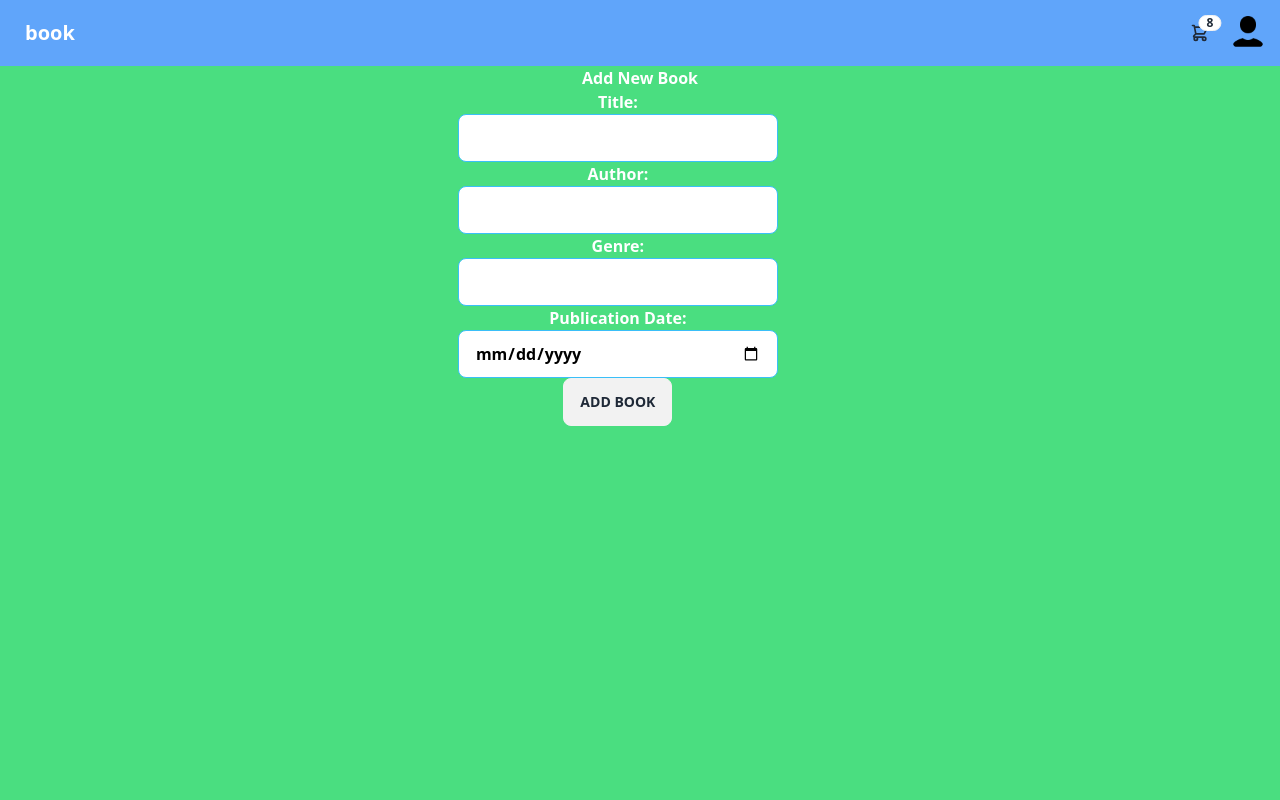
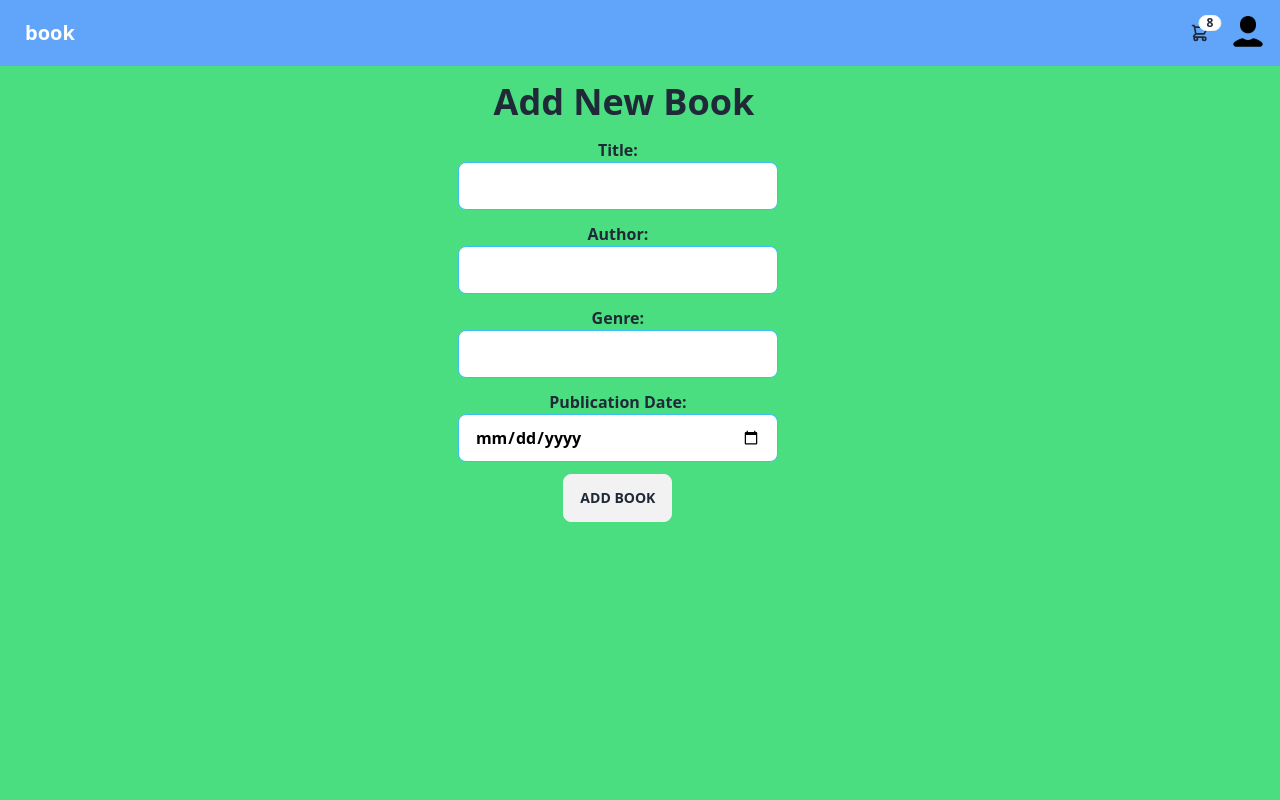
Before and after one commit to kdipto1/book-catalog-client, a React (Vite) app: page /addNewBook in a window 1280 px wide. Shown: the top 800 px of the page. Built offline with nearby package versions, Linux system fonts and the light colour scheme; sample sign-in values are in the browser's storage.

Commit message:
toast added for notification and add new book page bug fixed

```diff
--- a/package.json
+++ b/package.json
@@ -14,6 +14,7 @@
     "react": "^18.2.0",
     "react-dom": "^18.2.0",
     "react-hook-form": "^7.45.1",
+    "react-hot-toast": "^2.4.1",
     "react-redux": "^8.1.1",
     "react-router-dom": "^6.14.1",
     "react-spinners": "^0.13.8"
--- a/src/App.tsx
+++ b/src/App.tsx
@@ -1,9 +1,11 @@
+import { Toaster } from "react-hot-toast";
 import MainLayout from "./layouts/MainLayout";
 
 function App() {
   return (
     <>
       <MainLayout />
+      <Toaster />
     </>
   );
 }
--- a/src/components/AllBooks/AllBooksPageBooks.tsx
+++ b/src/components/AllBooks/AllBooksPageBooks.tsx
@@ -16,7 +16,6 @@ interface AllBooksPageBooksProps {
 export default function AllBooksPageBooks({
   searchData,
 }: AllBooksPageBooksProps) {
-  console.log(searchData, "All bosks");
   // eslint-disable-next-line @typescript-eslint/no-unsafe-assignment
   const { data, isLoading, isError } = useGetBooksQuery(searchData) as {
     data: ApiResponse;
@@ -31,17 +30,16 @@ export default function AllBooksPageBooks({
       ...item,
       publicationDate: new Date(item.publicationDate),
     })) || [];
-
   return (
-    <>
-      <p className="text-center bg-green-400 font-semibold text-4xl">
-        All Books
+    <div className="min-h-screen bg-green-400">
+      <p className="text-center font-semibold text-4xl">
+        {!books.length ? "No book found" : "All Books"}
       </p>
       <div className="grid grid-cols-3 gap-4  pt-4 bg-green-400">
         {books?.map((book: IBook) => (
           <BookCard key={book._id} book={book} />
         ))}
       </div>
-    </>
+    </div>
   );
 }
--- a/src/components/AllBooks/BooksSearchAndFiltering.tsx
+++ b/src/components/AllBooks/BooksSearchAndFiltering.tsx
@@ -61,7 +61,7 @@ export default function BooksSearchAndFiltering({
           {...register("publicationYear")}
           className="input input-bordered input-info w-full max-w-xs"
           type="number"
-          placeholder="YYYY"
+          placeholder="Year"
           min="0"
           max="2023"
         />
--- a/src/components/BookDetails/DeleteConfirmationModal.tsx
+++ b/src/components/BookDetails/DeleteConfirmationModal.tsx
@@ -2,6 +2,7 @@
 import { useState } from "react";
 import { useDeleteBookMutation } from "../../redux/features/book/bookApi";
 import { useNavigate } from "react-router-dom";
+import { toast } from "react-hot-toast";
 
 interface DeleteConfirmationModalProps {
   bookId: string;
@@ -29,7 +30,7 @@ export const DeleteConfirmationModal: React.FC<
     } catch (error) {
       setIsDeleting(false);
       setIsError(true);
-      console.error("Delete book error", error);
+      toast("Delete book error");
     }
   };
   const handleCancel = () => {
--- a/src/pages/AddNewBook.tsx
+++ b/src/pages/AddNewBook.tsx
@@ -2,10 +2,10 @@
 /* eslint-disable @typescript-eslint/no-unsafe-assignment */
 import { useForm } from "react-hook-form";
 import { useAddNewBookMutation } from "../redux/features/book/bookApi";
-import { IBook } from "../types/globalTypes";
 import { SerializedError } from "@reduxjs/toolkit";
+import { toast } from "react-hot-toast";
 
-interface IBookFormValues extends Partial<IBook> {
+interface IBookFormValues {
   title: string;
   author: string;
   genre: string;
@@ -23,6 +23,7 @@ export default function AddNewBook() {
     register,
     handleSubmit,
     formState: { errors },
+    reset,
   } = useForm<IBookFormValues>();
 
   const [addBook, { isLoading, isError, error }] = useAddNewBookMutation();
@@ -30,18 +31,19 @@ export default function AddNewBook() {
   const onSubmit = async (data: IBookFormValues) => {
     try {
       const response = await addBook(data).unwrap();
-      console.log("Book added successfully", response);
+      reset();
+      toast("Book added successfully");
     } catch (error) {
-      console.error("Add book error", error);
+      toast("Add book error");
     }
   };
 
   return (
-    <div className="mx-auto text-white font-semibold text-center h-screen bg-green-400">
-      <h1 className="text-center">Add New Book</h1>
+    <div className="mx-auto font-semibold text-center h-screen bg-green-400">
+      <h1 className="text-center mr-8 text-4xl py-4">Add New Book</h1>
       <div className="mx-auto my-auto card w-96">
         <form
-          className="flex justify-start content-start card w-auto mr-auto"
+          className="text-center card w-auto mr-auto"
           onSubmit={handleSubmit(onSubmit)}
         >
           <div>
@@ -53,7 +55,7 @@ export default function AddNewBook() {
             />
             {errors.title && <div>{errors.title.message}</div>}
           </div>
-          <div>
+          <div className="py-3">
             <label>Author:</label>
             <input
               className="input input-bordered input-info w-full max-w-xs"
@@ -71,7 +73,7 @@ export default function AddNewBook() {
             />
             {errors.genre && <div>{errors.genre.message}</div>}
           </div>
-          <div>
+          <div className="py-3">
             <label>Publication Date:</label>
             <input
               className="input input-bordered input-info w-full max-w-xs text-black"
--- a/src/pages/AllBooks.tsx
+++ b/src/pages/AllBooks.tsx
@@ -1,7 +1,7 @@
-import { useState } from "react";
+import { useEffect, useState } from "react";
 import AllBooksPageBooks from "../components/AllBooks/AllBooksPageBooks";
 import BooksSearchAndFiltering from "../components/AllBooks/BooksSearchAndFiltering";
-import { Link } from "react-router-dom";
+import { Link, useLocation } from "react-router-dom";
 
 interface SearchFormData {
   searchTerm: string;
@@ -10,13 +10,16 @@ interface SearchFormData {
 }
 
 export default function AllBooks() {
+  const location = useLocation();
+  useEffect(() => {
+    window.scrollTo(0, 0);
+  }, [location]);
   const [searchData, setSearchData] = useState<SearchFormData>({
     searchTerm: "",
     genre: "",
     publicationYear: "",
   });
 
-  console.log(searchData);
   const handleSearch = (data: SearchFormData) => {
     if (data) setSearchData(data);
   };
@@ -32,10 +35,7 @@ export default function AllBooks() {
           </div>
         </div>
         <div className="col-start-2 col-end-6">
-          <AllBooksPageBooks
-            // setSearchData={setSearchData}
-            searchData={searchData}
-          />
+          <AllBooksPageBooks searchData={searchData} />
         </div>
       </div>
     </div>
--- a/src/pages/BookDetails.tsx
+++ b/src/pages/BookDetails.tsx
@@ -13,7 +13,7 @@ export default function BookDetails() {
   const { userId } = useAppSelector((state) => state.userState);
   const [isDeleteModalOpen, setIsDeleteModalOpen] = useState(false);
   // eslint-disable-next-line @typescript-eslint/no-unsafe-assignment
-  const { data, isLoading } = useGetSingleBookQuery(id) as {
+  const { data, isLoading } = useGetSingleBookQuery(id as string) as {
     data: {
       success: boolean;
       statusCode: number;
--- a/src/pages/EditBookDetail.tsx
+++ b/src/pages/EditBookDetail.tsx
@@ -7,9 +7,9 @@ import {
   useGetSingleBookQuery,
 } from "../redux/features/book/bookApi";
 import { useParams } from "react-router-dom";
-import { IBook } from "../types/globalTypes";
+import { IBook, IBookResponse } from "../types/globalTypes";
 import { SerializedError } from "@reduxjs/toolkit";
-import { useState } from "react";
+import { toast } from "react-hot-toast";
 
 interface IBookDetail {
   title: string;
@@ -40,7 +40,6 @@ export default function EditBookDetail() {
   const [editBookDetails, { isLoading: isEditing, isError, error }] =
     useEditBookDetailsMutation();
   const { register, handleSubmit } = useForm<IBookDetail>();
-  const [selectedDate, setSelectedDate] = useState("2022-01-01");
 
   if (isLoading) return <PropagateLoader color="#36d7b7" />;
   const book = {
@@ -51,13 +50,10 @@ export default function EditBookDetail() {
   };
 
   const format = new Date(book?.publicationDate);
-  const formattedDate = format.toLocaleDateString("en-GB");
-  console.log(format);
+  const isoDate = format.toISOString().split("T")[0];
   const onSubmit = async (data: IBookDetail) => {
     try {
       const updatedBook: IBookDetail = {
-        // publicationDate: data.publicationDate,
-        ...book,
         ...data,
       };
 
@@ -65,9 +61,9 @@ export default function EditBookDetail() {
         id,
         book: updatedBook,
       }).unwrap();
-      console.log("Edit book successful", response);
+      toast("Book Edited Successfully");
     } catch (error) {
-      console.error("Edit book error");
+      console.error("");
     }
   };
 
@@ -84,7 +80,7 @@ export default function EditBookDetail() {
             {...register("title")}
           />
         </div>
-        <div>
+        <div className="py-3">
           <label>Author: {book?.author}</label>
           <input
             defaultValue={book?.author}
@@ -102,10 +98,10 @@ export default function EditBookDetail() {
             {...register("genre")}
           />
         </div>
-        <div>
-          <label>Publication Date: {formattedDate}</label>
+        <div className="py-3">
+          <label>Publication Date: {isoDate}</label>
           <input
-            value={selectedDate}
+            defaultValue={isoDate}
             className="input input-bordered input-info w-full max-w-xs"
             type="date"
             {...register("publicationDate")}
```
Also changed, not shown: src/types/globalTypes.tsx (+7 -0 lines), 1 other file (tests, documents, lock files or other folders).
